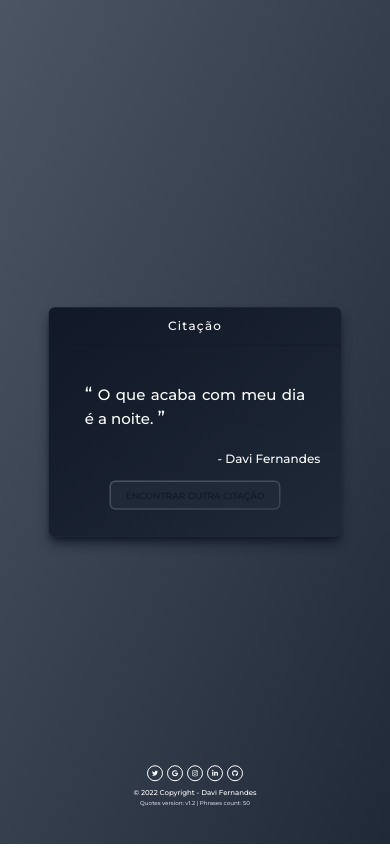
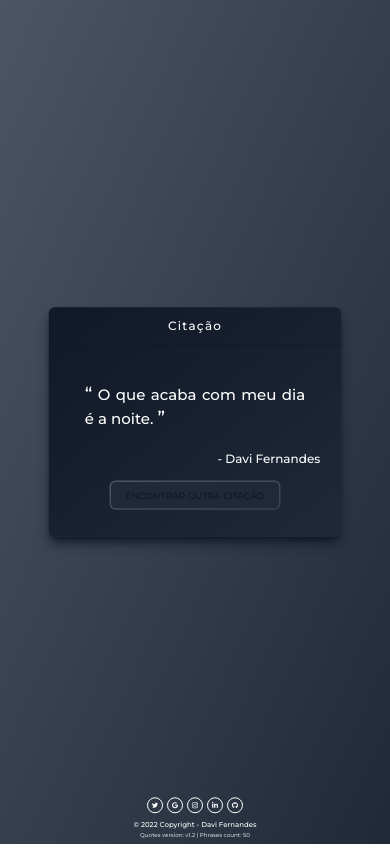
Before and after one commit to DaviFernandesDaSilva/api-quotes, a Next.js app: page / in a window 390 px wide. Built offline with nearby package versions, Linux system fonts and the light colour scheme.

Commit message:
Funcionando Mobile 2

```diff
--- a/pages/index.js
+++ b/pages/index.js
@@ -67,8 +67,6 @@
 
     </section>
     <Footer />
-
-
     </div>
 
   )
--- a/styles/globals.css
+++ b/styles/globals.css
@@ -28,8 +28,7 @@
 .footer{
   width: 100%;
   position: absolute;
-  bottom: 0;
-  left: 0;
+  bottom: -2rem;
 }
 
 .all{
```
